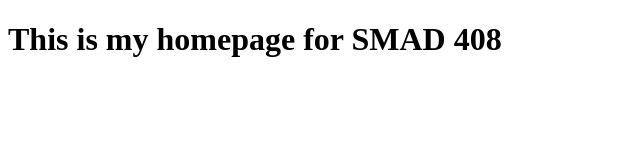
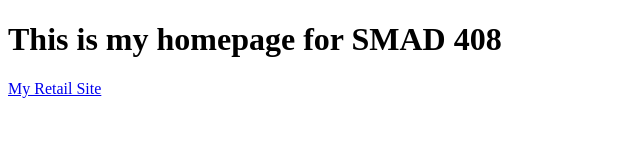
Before and after one commit to bodnerjx/bodnerjx.github.io, a plain HTML site: page index.html in a window 1280 px wide. Shown: the whole page, without its empty margins (0-640 px from the left). Drawn offline with Linux system fonts and the light colour scheme.

Commit message:
Update index.html

```diff
--- a/index.html
+++ b/index.html
@@ -6,7 +6,7 @@
 </head>
 	<h1>This is my homepage for SMAD 408</h1>
 
-	<a href= "file:///Users/jessiebodner/Desktop/everything/SMAD%20307%20/retail/index.html"</a>
+	<a href= "file:///Users/jessiebodner/Desktop/everything/SMAD%20307%20/retail/index.html">My Retail Site</a>
 
 <body>
 </body>
```
